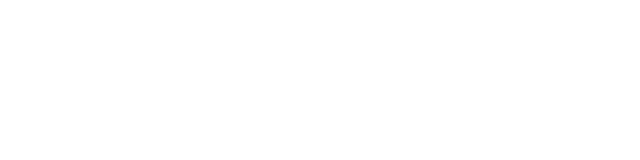
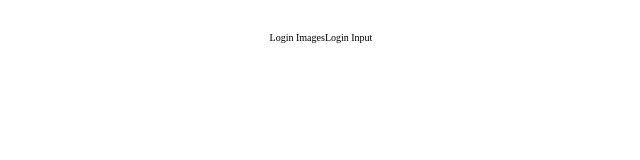
Before and after one commit to EsRun/instagram_clone, a React (Create React App) app: page / in a window 1280 px wide. Shown: the top 160 px of the page, without its empty margins (319-959 px from the left). Built offline with nearby package versions, Linux system fonts and the light colour scheme.

Commit message:
add : login page

```diff
--- a/package.json
+++ b/package.json
@@ -8,7 +8,9 @@
     "@testing-library/user-event": "^13.5.0",
     "react": "^18.2.0",
     "react-dom": "^18.2.0",
+    "react-router-dom": "^6.9.0",
     "react-scripts": "5.0.1",
+    "styled-components": "^5.3.9",
     "web-vitals": "^2.1.4"
   },
   "scripts": {
--- a/src/App.js
+++ b/src/App.js
@@ -1,5 +1,10 @@
+import LoginPage from "./pages/auth/LoginPage";
 function App() {
-  return <></>;
+  return (
+    <>
+      <LoginPage />
+    </>
+  );
 }
 
 export default App;
--- a/src/components/auth/Login.jsx
+++ b/src/components/auth/Login.jsx
@@ -1,7 +1,25 @@
-import React from "react";
+import {
+  Section,
+  Article,
+  Footer,
+  LoginContainer,
+  LoginImage,
+  Main,
+} from "../../style/auth/LoginStyle";
 
 const Login = () => {
-  return <div>로그인 컴포넌트</div>;
+  return (
+    <>
+      <Section>
+        <Main>
+          <Article>
+            <LoginImage>Login Images</LoginImage>
+            <LoginContainer>Login Input</LoginContainer>
+          </Article>
+        </Main>
+      </Section>
+    </>
+  );
 };
 
 export default Login;
--- a/src/index.js
+++ b/src/index.js
@@ -1,13 +1,14 @@
-import React from 'react';
-import ReactDOM from 'react-dom/client';
-import './index.css';
-import App from './App';
-import reportWebVitals from './reportWebVitals';
+import React from "react";
+import ReactDOM from "react-dom/client";
+import App from "./App";
+import reportWebVitals from "./reportWebVitals";
+import GlobalStyle from "./style/GlobalStyle";
 
-const root = ReactDOM.createRoot(document.getElementById('root'));
+const root = ReactDOM.createRoot(document.getElementById("root"));
 root.render(
   <React.StrictMode>
     <App />
+    <GlobalStyle />
   </React.StrictMode>
 );
 
--- /dev/null
+++ b/src/pages/auth/LoginPage.js
@@ -0,0 +1,11 @@
+import Login from "../../components/auth/Login";
+
+const LoginPage = () => {
+  return (
+    <>
+      <Login />
+    </>
+  );
+};
+
+export default LoginPage;
--- /dev/null
+++ b/src/style/GlobalStyle.js
@@ -0,0 +1,27 @@
+import { createGlobalStyle } from "styled-components";
+
+const GlobalStyle = createGlobalStyle`
+* {
+    margin: 0;
+    padding: 0;
+    box-sizing: border-box;
+  }
+  html {
+    font-size: 62.5%;
+  }
+  a {
+    color: #000;
+    text-decoration: none;
+  }
+  li {
+    list-style: none;
+  }
+  .container {
+    padding: 1.6rem 21rem;
+  }
+  .w100 {
+    width: 100%;
+  }
+`;
+
+export default GlobalStyle;
--- /dev/null
+++ b/src/style/auth/LoginStyle.js
@@ -0,0 +1,17 @@
+import styled from "styled-components";
+// Section
+export const Section = styled.section``;
+
+// Login area
+export const Main = styled.main``;
+export const Article = styled.article`
+  margin: 32px auto 0;
+  padding: 0 auto 32px;
+  display: flex;
+  justify-content: center;
+`;
+export const LoginImage = styled.div``;
+export const LoginContainer = styled.div``;
+
+// Footer area
+export const Footer = styled.footer``;
```
Also changed, not shown: src/pages/auth/Login.jsx (deleted, +0 -7 lines), 1 other file (tests, documents, lock files or other folders).
